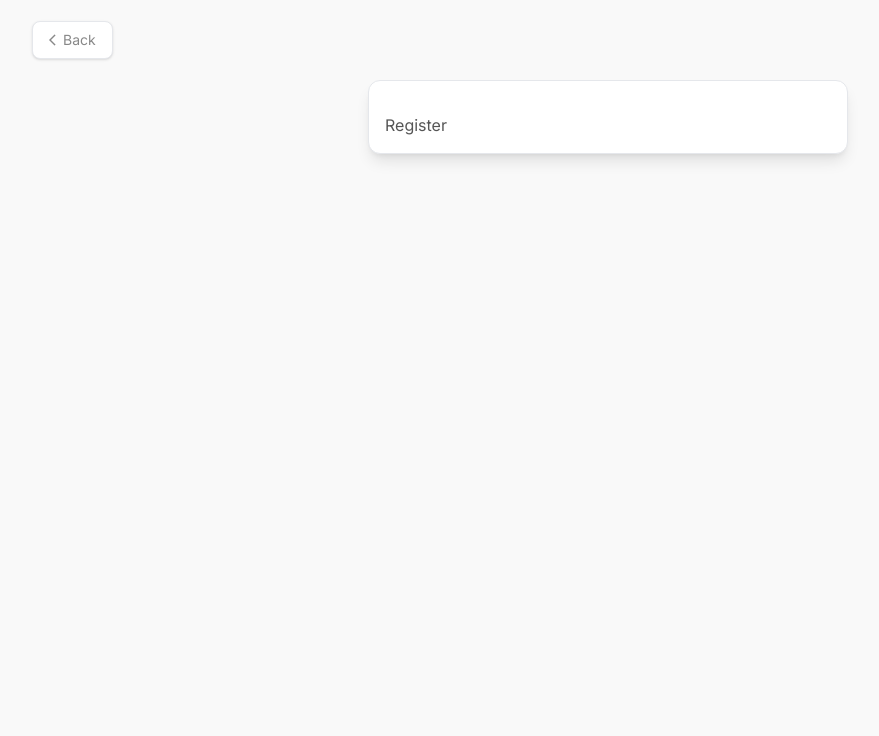
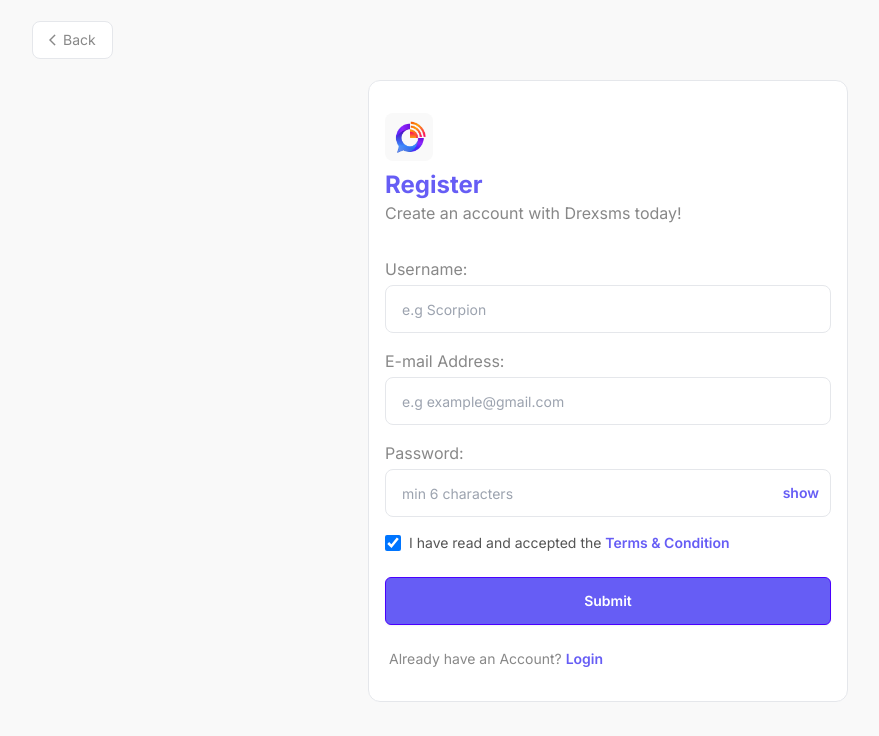
Before and after one commit to Gift-Jackson/Drexsms, a React (Vite) app: page /register in a window 1280 px wide. Shown: the top 736 px of the page, without its empty margins (32-911 px from the left). Built offline with nearby package versions, Linux system fonts and the light colour scheme.

Commit message:
AuthPages - Login & Registration

```diff
--- a/src/Components/Auth/Layout.tsx
+++ b/src/Components/Auth/Layout.tsx
@@ -9,13 +9,24 @@ const Layout: React.FC<Props> = ({ children }) => {
     <>
       <main className="main">
         <div className="md:h-[80px] h-[60px] flex items-center justify-start ">
-          <Link to="/" className="flex-center-center p-2 px-4 rounded-lg border bg-white shadow text-subtext">
-            <span className="material-symbols-outlined text-sm">arrow_back_ios</span>
+          <Link
+            to="/"
+            className="flex-center-center p-2 px-4 rounded-lg border bg-white text-subtext"
+          >
+            <span className="material-symbols-outlined text-sm">
+              arrow_back_ios
+            </span>
             <span className="text-sm">Back</span>
           </Link>
         </div>
 
-        <div className="form bg-white p-4 pt-8 rounded-xl border shadow-lg">{children}</div>
+        <div
+          data-aos="zoom-in"
+          data-aos-delay="500"
+          className="form bg-white p-4 pt-8 rounded-xl border"
+        >
+          {children}
+        </div>
       </main>
     </>
   );
--- a/src/Components/Auth/Pages/Login.tsx
+++ b/src/Components/Auth/Pages/Login.tsx
@@ -2,16 +2,19 @@ import { useState } from "react";
 import InputField from "../../Global/InputField"; // Correct the import path if necessary
 import Layout from "../Layout";
 import Heading from "../UI/Heading";
-
+import { Link, useNavigate } from "react-router-dom";
+import toast from "react-hot-toast";
+import loader from "../../../assets/rolling-loader.svg";
 const Login: React.FC = () => {
+  const [loading, setLoading] = useState(false);
   const [form, setForm] = useState({
     email: "",
     password: "",
   });
 
   const handleChange = (e: React.ChangeEvent<HTMLInputElement>) => {
-    const { id, value } = e.target;
-    setForm((prev) => ({ ...prev, [id]: value }));
+    const { name, value } = e.target;
+    setForm((prev) => ({ ...prev, [name]: value }));
   };
 
   const inputs = [
@@ -19,7 +22,7 @@ const Login: React.FC = () => {
       id: "email",
       type: "email",
       label: "E-mail Address",
-      placeholder: "Enter E-mail Address",
+      placeholder: "e.g example@gmail.com",
       value: form.email,
       onChange: handleChange,
     },
@@ -27,17 +30,53 @@ const Login: React.FC = () => {
       id: "password",
       type: "password",
       label: "Password",
-      placeholder: "> 6 characters",
+      placeholder: "min of 6 characters",
       value: form.password,
       onChange: handleChange,
     },
   ];
 
+  const validate = () => {
+    if (!form.email) {
+      toast.error("E-mail Address is required!");
+      return false;
+    } else if (!form.password) {
+      toast.error("Password is Required!");
+      return false;
+    } else if (form.password.length < 5) {
+      toast.error("Password should be at least more than 5 characters!");
+      return false;
+    } else {
+      return true;
+    }
+  };
+
+    const navigate = useNavigate()
+
+  const handleSubmit = (e: React.FormEvent<HTMLFormElement>) => {
+    e.preventDefault();
+
+    if (validate()) {
+      // Login codes here!
+      setLoading(true);
+
+      // Remove this and do your thing here Uncle Alex...I don taya!😪
+      setTimeout(() => {
+        setLoading(false);
+        toast.success("This should be Login Successful...I guess!🤔");
+      }, 2500);
+      navigate("/dashboard")
+    }
+  };
+
   return (
     <Layout>
       <div>
-        <Heading title="Welcome back! 👋" subtitle="Login to continue using our service" />
-        <form className="flex flex-col gap-4 mt-8">
+        <Heading
+          title="Welcome back! 👋"
+          subtitle="Login to continue using our service"
+        />
+        <form onSubmit={handleSubmit} className="flex flex-col gap-4 mt-8">
           {inputs.map((input) => (
             <InputField
               key={input.id}
@@ -49,8 +88,22 @@ const Login: React.FC = () => {
               onChange={input.onChange}
             />
           ))}
-                  <button className="btn-primary btn mt-2" type="submit">Login</button>
+          <button className="btn-primary btn mt-2" type="submit">
+            {loading ? (
+              <>
+                <img src={loader} width={25} />
+              </>
+            ) : (
+              "Submit"
+            )}
+          </button>
         </form>
+        <p className="mt-6 mb-4 pl-1 text-subtext text-base">
+          Create New Account?{" "}
+          <Link className="font-semibold text-primary" to="/register">
+            Register
+          </Link>
+        </p>
       </div>
     </Layout>
   );
--- a/src/Components/Auth/Pages/Register.tsx
+++ b/src/Components/Auth/Pages/Register.tsx
@@ -1,11 +1,137 @@
-import Layout from "../Layout"
+import { useState } from "react";
+import InputField from "../../Global/InputField";
+import Layout from "../Layout";
+import Heading from "../UI/Heading";
+import { Link, useNavigate } from "react-router-dom";
+import toast from "react-hot-toast";
+import loader from "../../../assets/rolling-loader.svg";
+const Register = () => {
+  const [loading, setLoading] = useState(false);
+  const [form, setForm] = useState({
+    username: "",
+    email: "",
+    password: "",
+  });
 
-const Register = () => {
+  const handleChange = (e: React.ChangeEvent<HTMLInputElement>) => {
+    const { name, value } = e.target;
+    setForm((prev) => ({ ...prev, [name]: value }));
+  };
+
+  const inputs = [
+    {
+      id: "username",
+      type: "text",
+      label: "Username",
+      placeholder: "e.g Scorpion",
+      value: form.username,
+      onChange: handleChange,
+    },
+    {
+      id: "email",
+      type: "email",
+      label: "E-mail Address",
+      placeholder: "e.g example@gmail.com",
+      value: form.email,
+      onChange: handleChange,
+    },
+    {
+      id: "password",
+      type: "password",
+      label: "Password",
+      placeholder: "min 6 characters",
+      value: form.password,
+      onChange: handleChange,
+    },
+  ];
+
+  const validate = () => {
+    if (!form.username) {
+      toast.error("Username is required!");
+      return false;
+    } else if (!form.email) {
+      toast.error("E-mail Address is required!");
+      return false;
+    } else if (!form.password) {
+      toast.error("Password is Required!");
+      return false;
+    } else if (form.password.length < 5) {
+      toast.error("Password should be at least more than 5 characters!");
+      return false;
+    } else {
+      return true;
+    }
+    };
+
+    const navigate = useNavigate()
+
+  const handleSubmit = (e: React.FormEvent<HTMLFormElement>) => {
+    e.preventDefault();
+
+    if (validate()) {
+      // Register code goes here!
+      setLoading(true);
+
+      // Remove this and do your thing here Uncle Alex...I don taya!😪
+      setTimeout(() => {
+        setLoading(false);
+        toast.success("This should be Registration Successful...I guess!🤔");
+      }, 2500);
+        navigate("/dashboard")
+    }
+  };
   return (
-      <Layout>
-          <h1>Register</h1>
+    <Layout>
+      <div>
+        <Heading
+          title="Register"
+          subtitle="Create an account with Drexsms today!"
+        />
+        <form onSubmit={handleSubmit} className="flex flex-col gap-4 mt-8">
+          {inputs.map((input) => (
+            <InputField
+              key={input.id}
+              id={input.id}
+              type={input.type}
+              label={input.label}
+              placeholder={input.placeholder}
+              value={input.value}
+              onChange={input.onChange}
+            />
+          ))}
+          <div className="flex items-center gap-x-2">
+            <input
+              type="checkbox"
+              id="terms"
+              defaultChecked
+              className="checkbox-xs checkbox-primary text-primary"
+            />
+            <label htmlFor="terms" className="text-sm">
+              I have read and accepted the{" "}
+              <Link to="/terms" className="text-primary font-semibold">
+                Terms & Condition
+              </Link>
+            </label>
+          </div>
+          <button className="btn-primary btn mt-2" type="submit">
+            {loading ? (
+              <>
+                <img src={loader} width={25} />
+              </>
+            ) : (
+              "Submit"
+            )}
+          </button>
+        </form>
+        <p className="mt-6 mb-4 pl-1 text-subtext text-sm">
+          Already have an Account?{" "}
+          <Link className="font-semibold text-primary" to="/login">
+            Login
+          </Link>
+        </p>
+      </div>
     </Layout>
-  )
-}
+  );
+};
 
-export default Register
+export default Register;
--- a/src/Components/Auth/UI/Heading.tsx
+++ b/src/Components/Auth/UI/Heading.tsx
@@ -1,3 +1,5 @@
+import logo from "../../../assets/logo.png"
+
 interface Props {
   title: string;
   subtitle: string;
@@ -6,7 +8,8 @@ interface Props {
 const Heading: React.FC<Props> = ({ title, subtitle }) => {
   return (
     <>
-      <div>
+          <div>
+              <div className="bg-secondary w-12 h-12 flex-center-center p-1 rounded-lg mb-2"><img src={logo} width={40} alt="Logo" /></div>
         <div className="text-2xl font-bold text-primary">{title}</div>
         <div className="text-subtext"> {subtitle}</div>
       </div>
--- a/src/Components/LandingPage/Pages/Contact.tsx
+++ b/src/Components/LandingPage/Pages/Contact.tsx
@@ -40,6 +40,7 @@ const Contact: React.FC = () => {
             name: "",
             email: "",
             message: "",
+            password:""
           });
         });
     }
--- a/src/Hooks/useValidate.ts
+++ b/src/Hooks/useValidate.ts
@@ -6,6 +6,7 @@ const useValidate = () => {
     name: "",
     email: "",
     message: "",
+    password: "",
   });
 
   const validate = () => {
@@ -18,6 +19,12 @@ const useValidate = () => {
     } else if (!form.message) {
       toast.error("Message is required!");
       return false;
+    } else if (!form.password) {
+      toast.error("Password is required!");
+      return false;
+    } else if (form.password.length > 5) {
+      toast.error("Password should be at least more than 5 characters!");
+      return false;
     }
     return true;
   };
--- a/src/index.css
+++ b/src/index.css
@@ -1,4 +1,4 @@
-@import url('https://fonts.googleapis.com/css2?family=Inter:wght@100..900&family=Poppins:ital,wght@0,100;0,200;0,300;0,400;0,500;0,600;0,700;0,800;0,900;1,100;1,200;1,300;1,400;1,500;1,600;1,700;1,800;1,900&display=swap');
+@import url('https://fonts.googleapis.com/css2?family=Inter:wght@100..900&family=Montserrat:ital,wght@0,100..900;1,100..900&family=Poppins:ital,wght@0,100;0,200;0,300;0,400;0,500;0,600;0,700;0,800;0,900;1,100;1,200;1,300;1,400;1,500;1,600;1,700;1,800;1,900&display=swap');
 
 @tailwind base;
 @tailwind components;
@@ -82,9 +82,9 @@
     background-color: #ffffff;
   }
 
-  a:hover {
+  /* a:hover {
     color: #747bff;
-  }
+  } */
 
   button {
     background-color: #f9f9f9;
```
